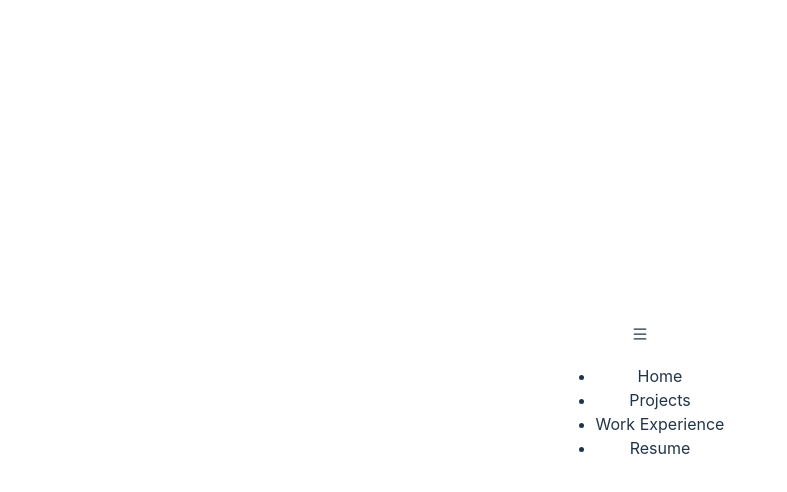
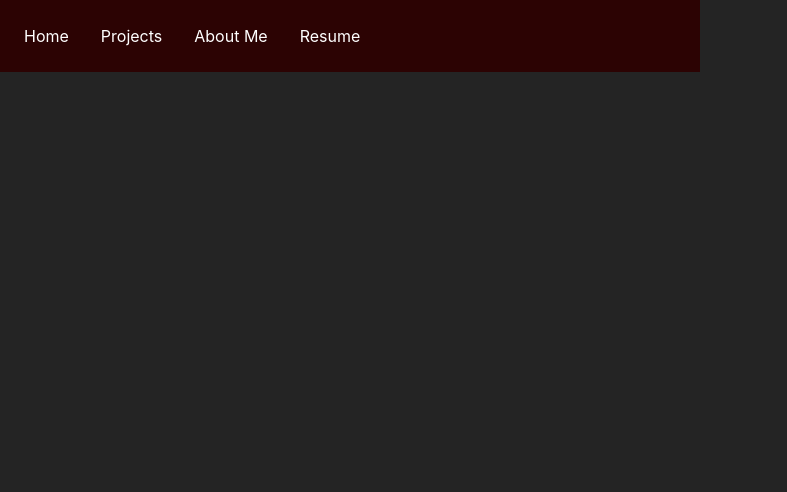
Before and after one commit to Didbocb/Personal-Website, a React (Vite) app: page / in a window 1280 px wide. Shown: the top 492 px of the page, without its empty margins (0-787 px from the left). Built offline with nearby package versions, Linux system fonts and the light colour scheme.

Commit message:
working on navbar and styling css

```diff
--- a/index.html
+++ b/index.html
@@ -2,9 +2,13 @@
 <html lang="en">
   <head>
     <meta charset="UTF-8" />
-    <link rel="icon" type="image/svg+xml" href="/vite.svg" />
+    <link rel="icon" type="image/svg+xml" href="/images/Borjgala.svg" />
     <meta name="viewport" content="width=device-width, initial-scale=1.0" />
-    <title>Lado Natsvlishvili</title>
+    <meta name="description" content="Lado's Personal Portfolio">
+    <meta name="keywords" content="HTML, CSS, JavaScript, React, Vite">
+    <meta name="author" content="Lado Natsvlishvili">
+
+    <title>Lado Natsvlishvili | Portfolio</title>
   </head>
   <body>
     <div id="root"></div>
--- a/package.json
+++ b/package.json
@@ -10,9 +10,11 @@
     "preview": "vite preview"
   },
   "dependencies": {
+    "framer-motion": "^10.16.0",
     "react": "^18.2.0",
     "react-dom": "^18.2.0",
-    "react-icons": "^4.10.1"
+    "react-icons": "^4.10.1",
+    "react-router-dom": "^6.15.0"
   },
   "devDependencies": {
     "@types/react": "^18.0.37",
--- a/src/App.jsx
+++ b/src/App.jsx
@@ -1,12 +1,17 @@
-import { useState } from 'react'
 import './css/App.css'
 import Navbar from './components/Navbar'
 
 function App() {
 
   return (
-    <div>
-        <Navbar />
+    <div className='App'>
+        <div className='app-content'>
+          <Navbar />
+        </div>
+
+        <main>
+
+        </main>
     </div>
   )
 }
--- a/src/components/Navbar.jsx
+++ b/src/components/Navbar.jsx
@@ -1,19 +1,32 @@
 import React from 'react'
+import { Link } from "react-router-dom";
 import { AiOutlineMenu } from 'react-icons/ai'
+import '../css/Navbar.css'
+import { motion } from "framer-motion";
+
+const loadAnimation = {
+    initial: { y: "-100%" },
+    animate: { y: 0 },
+}
 
 const Navbar = () => {
     return (
+        <motion.header
+            variants={loadAnimation}
+            initial="initial"
+            animate="animate"
+            transition={{ duration: 0.6, type: "spring", stiffness: 100, damping: 10 }}
+        >
             <nav className="navbar">
-            <div className="navbar-logo">
-                <AiOutlineMenu />
-            </div>
+
                 <ul className="navbar-links">
                     <li className="navbar-link">Home</li>
                     <li className="navbar-link">Projects</li>
-                <li className="navbar-link">Work Experience</li>
+                    <li className="navbar-link">About Me</li>
                     <li className="navbar-link">Resume</li>
                 </ul>
             </nav>
+        </motion.header>
     )
 }
 
--- a/src/css/App.css
+++ b/src/css/App.css
@@ -1,42 +1,9 @@
-#root {
-  max-width: 1280px;
-  margin: 0 auto;
-  padding: 2rem;
-  text-align: center;
+.section-header {
+  --underline-offset: 0.3ch;
+
+  text-decoration: underline;
+  text-decoration-color: var(--bg-secondary);
+  text-decoration-thickness: 0.25ch;
+  text-underline-offset: var(--underline-offset);
+  text-indent: 0.5rem;
 }
-
-.logo {
-  height: 6em;
-  padding: 1.5em;
-  will-change: filter;
-  transition: filter 300ms;
-}
-.logo:hover {
-  filter: drop-shadow(0 0 2em #646cffaa);
-}
-.logo.react:hover {
-  filter: drop-shadow(0 0 2em #61dafbaa);
-}
-
-@keyframes logo-spin {
-  from {
-    transform: rotate(0deg);
-  }
-  to {
-    transform: rotate(360deg);
-  }
-}
-
-@media (prefers-reduced-motion: no-preference) {
-  a:nth-of-type(2) .logo {
-    animation: logo-spin infinite 20s linear;
-  }
-}
-
-.card {
-  padding: 2em;
-}
-
-.read-the-docs {
-  color: #888;
-}
--- a/src/css/Navbar.css
+++ b/src/css/Navbar.css
@@ -1,14 +1,26 @@
+header {
+  z-index: 1;
+  position: sticky;
+  top: 0;
+  background: var(--bg-header);
+  backdrop-filter: blur(7px);
+  -webkit-backdrop-filter: blur(7x);
+}
+
 .navbar {
     display: flex;
     justify-content: space-between;
     align-items: center;
     padding: 1rem;
-    background-color: #333;
+    margin: 0 auto;
+    background-color: var(--bg-primary);
     color: white;
+    min-width: 700px;
   }
 
   .navbar-logo {
     font-size: 24px;
+    cursor: pointer;
   }
 
   .navbar-links {
@@ -26,3 +38,13 @@
   .navbar-link:hover {
     background-color: #555;
   }
+
+  .navbar-text-link {
+    text-decoration: none;
+    color: var(--bg-secondary);
+    transition: color 0.4s;
+}
+
+.navbar-text-link:hover {
+  color: var(--fg-varient);
+}
--- a/src/css/index.css
+++ b/src/css/index.css
@@ -1,4 +1,13 @@
 :root {
+  --bg-primary: #2c0303;
+  --bg-secondary: #443838;
+  --bg-header: rgba(68, 5, 5, 0.8);
+  --fg-primary: rgba(255, 255, 255, 0.87);
+  --fg-secondary: #ddc2ff;
+  --fg-tertiary: #ff69c0;
+  --fg-varient: #da0303;
+  --error: #cf6679;
+
   font-family: Inter, system-ui, Avenir, Helvetica, Arial, sans-serif;
   line-height: 1.5;
   font-weight: 400;
@@ -12,6 +21,25 @@
   -webkit-font-smoothing: antialiased;
   -moz-osx-font-smoothing: grayscale;
   -webkit-text-size-adjust: 100%;
+
+}
+
+::-webkit-scrollbar {
+  width: 8px;
+}
+
+.app-content {
+  min-height: 100vh;
+  display: flex;
+  flex-direction: column;
+}
+
+*,
+*::before,
+*::after {
+  margin: 0;
+  padding: 0;
+  box-sizing: border-box;
 }
 
 a {
@@ -35,35 +63,3 @@ h1 {
   font-size: 3.2em;
   line-height: 1.1;
 }
-
-button {
-  border-radius: 8px;
-  border: 1px solid transparent;
-  padding: 0.6em 1.2em;
-  font-size: 1em;
-  font-weight: 500;
-  font-family: inherit;
-  background-color: #1a1a1a;
-  cursor: pointer;
-  transition: border-color 0.25s;
-}
-button:hover {
-  border-color: #646cff;
-}
-button:focus,
-button:focus-visible {
-  outline: 4px auto -webkit-focus-ring-color;
-}
-
-@media (prefers-color-scheme: light) {
-  :root {
-    color: #213547;
-    background-color: #ffffff;
-  }
-  a:hover {
-    color: #747bff;
-  }
-  button {
-    background-color: #f9f9f9;
-  }
-}
```
Also changed, not shown: 1 other file (tests, documents, lock files or other folders). Lines whose indentation alone changed are shown as unchanged.
